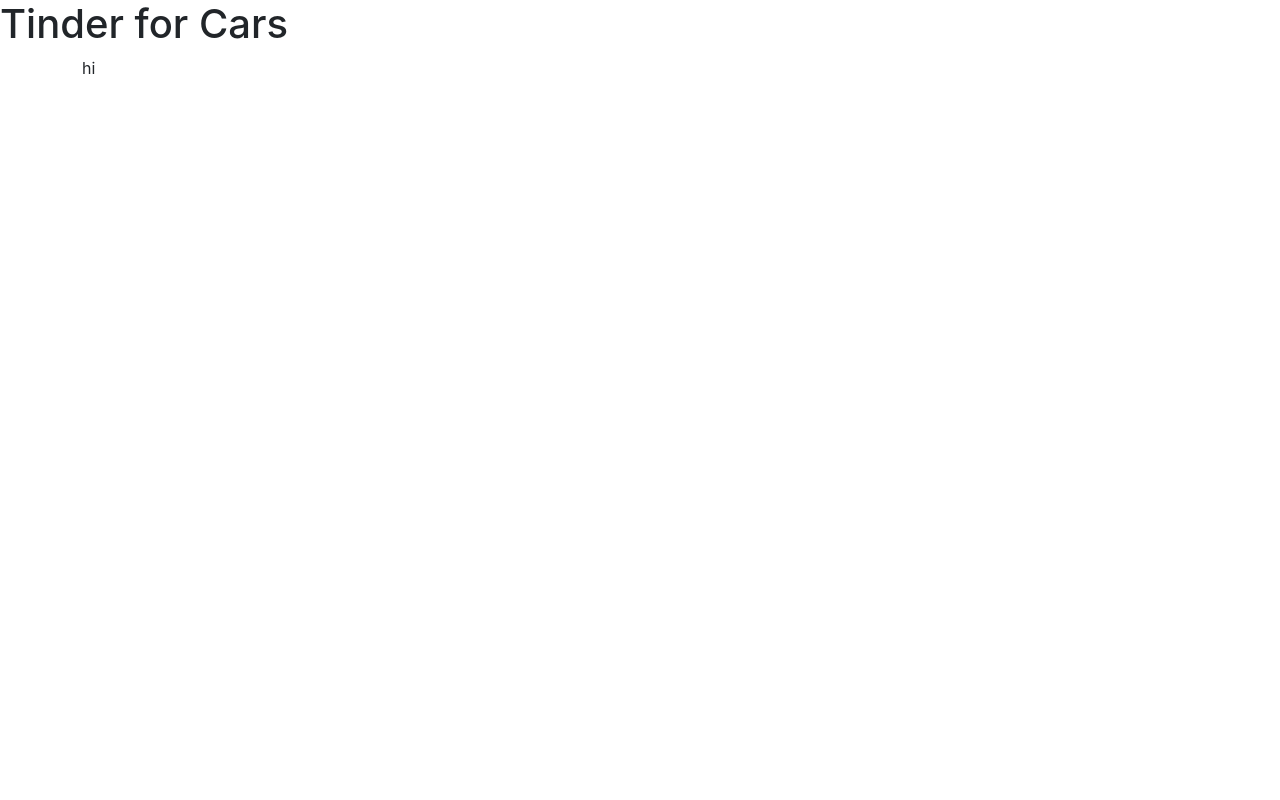
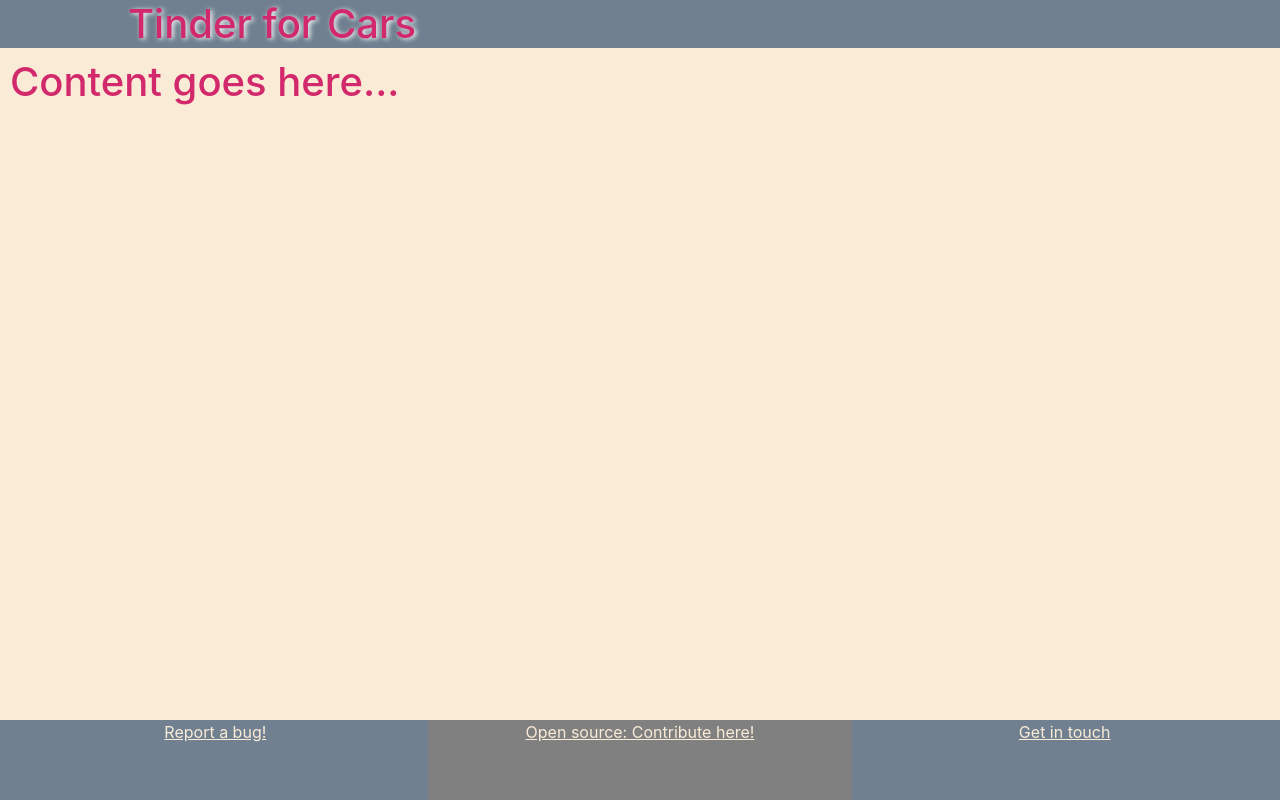
Before and after one commit to AdamDIOM/TinderForCars, a React (Create React App) app: page / in a window 1280 px wide. Built offline with nearby package versions, Linux system fonts and the light colour scheme.

Commit message:
added header/main/footer containers and beginning content

```diff
--- /dev/null
+++ b/src/App.css
@@ -0,0 +1,6 @@
+.App{
+  width:100%;
+}
+Footer{
+  width:100vw;
+}
--- a/src/App.js
+++ b/src/App.js
@@ -1,10 +1,13 @@
-import Header from "./components/header";
+import Footer from "./components/Footer/Footer";
+import Header from "./components/Header/Header";
+import Main from "./components/Main/Main";
 
 function App() {
   return (
     <div className="App">
-      <h1>Tinder for Cars</h1>
       <Header />
+      <Main />
+      <Footer />
     </div>
   );
 }
--- /dev/null
+++ b/src/components/Footer/Footer.css
@@ -0,0 +1,19 @@
+.footer{
+    background-color: slategray;
+    color:antiquewhite;
+    height:10vh;
+    padding:0px 15px 0px 15px;
+    text-align: center;
+}
+
+Col{
+    margin: 15px 0px 15px 0px;
+}
+
+.highlightCol{
+    background-color:grey;
+}
+
+a{
+    color:antiquewhite;
+}
--- /dev/null
+++ b/src/components/Footer/Footer.js
@@ -0,0 +1,18 @@
+import { Col, Row } from "react-bootstrap";
+import "./Footer.css";
+
+export default function Footer(){
+    return(
+            <Row className="footer">
+                <Col sm={4} xs={12}>
+                    <a href="https://github.com/AdamDIOM/TinderForCars/issues" target="_blank" rel="noreferrer">Report a bug!</a>
+                </Col>
+                <Col sm={4} xs={12} className="highlightCol">
+                    <a href="https://github.com/AdamDIOM/TinderForCars" target="_blank" rel="noreferrer">Open source: Contribute here!</a>
+                </Col>
+                <Col sm={4} xs={12}>
+                    <a href="https://adamd.fyi" target="_blank" rel="noreferrer">Get in touch</a>
+                </Col>
+            </Row>
+    )
+}
--- /dev/null
+++ b/src/components/Header/Header.css
@@ -0,0 +1,7 @@
+.header{
+    background-color: slategray;
+    color:#d2286c;
+    text-shadow: 2px 1px 5px #ffffff;
+    padding-left: 10vw;
+    height:6vh;
+}
--- /dev/null
+++ b/src/components/Header/Header.js
@@ -0,0 +1,10 @@
+import { Row } from "react-bootstrap";
+import "./Header.css";
+
+export default function Header(){
+    return(
+        <Row className="header">
+            <h1>Tinder for Cars</h1>
+        </Row>
+    )
+}
--- /dev/null
+++ b/src/components/Main/Main.css
@@ -0,0 +1,8 @@
+.main{
+    background-color: antiquewhite;
+    color:#d2286c;
+    padding:10px;
+    max-width:100%;
+    height:calc(100vh - 16vh);
+    margin:0 0 0 0;
+}
--- /dev/null
+++ b/src/components/Main/Main.js
@@ -0,0 +1,10 @@
+import { Container } from "react-bootstrap";
+import "./Main.css";
+
+export default function Main(){
+    return(
+        <Container className="main">
+            <h1>Content goes here...</h1>
+        </Container>
+    )
+}
--- a/src/components/header.js
+++ /dev/null
@@ -1,9 +0,0 @@
-import { Container } from "react-bootstrap";
-
-export default function Header(){
-    return(
-        <Container>
-        <p>hi</p>
-        </Container>
-    )
-}
```
